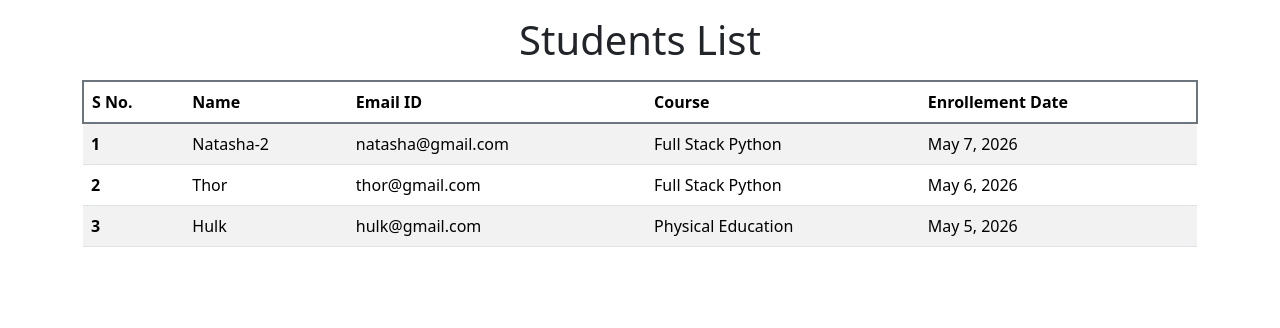
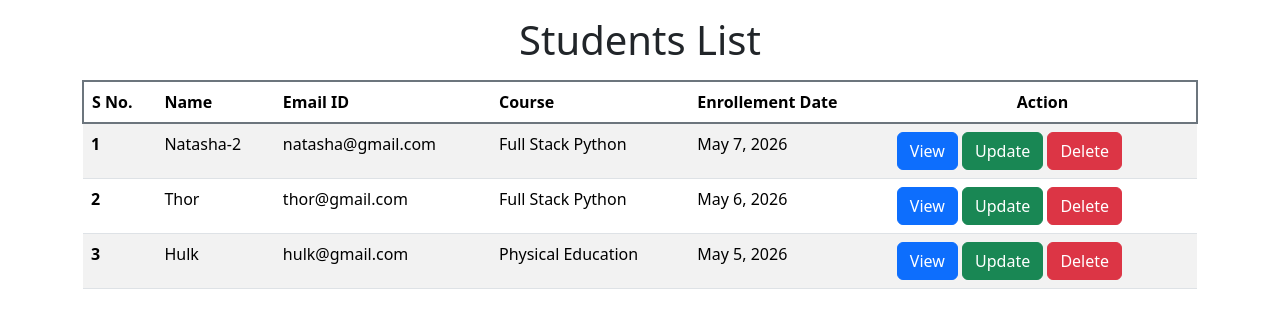
Before and after one commit to Django-projects-336/student-LMS-MT-CLS, a Django app: page / in a window 1280 px wide. Shown: the part 56-384 px from the top of the page. Run offline with Django 5.2, Linux system fonts and the light colour scheme; data comes from the database, SQL or seed files in the repository.

Commit message:
added static Action buttons

```diff
--- a/student_CRUD/templates/homepage.html
+++ b/student_CRUD/templates/homepage.html
@@ -10,6 +10,7 @@
         <th scope="col">Email ID</th>
         <th scope="col">Course</th>
         <th scope="col">Enrollement Date</th>
+        <th scope="col" class="text-center">Action</th>
       </tr>
     </thead>
     <tbody>
@@ -20,6 +21,11 @@
         <td>{{student.email}}</td>
         <td>{{student.course}}</td>
         <td>{{student.enrollment_date}}</td>
+        <td>
+          <a href="#" class="btn btn-primary" tabindex="-1" role="button">View</a>
+          <a href="#" class="btn btn-success" tabindex="-1" role="button">Update</a>
+          <a href="#" class="btn btn-danger" tabindex="-1" role="button">Delete</a>
+        </td>
       </tr>
       {% endfor %}
     </tbody>
```
